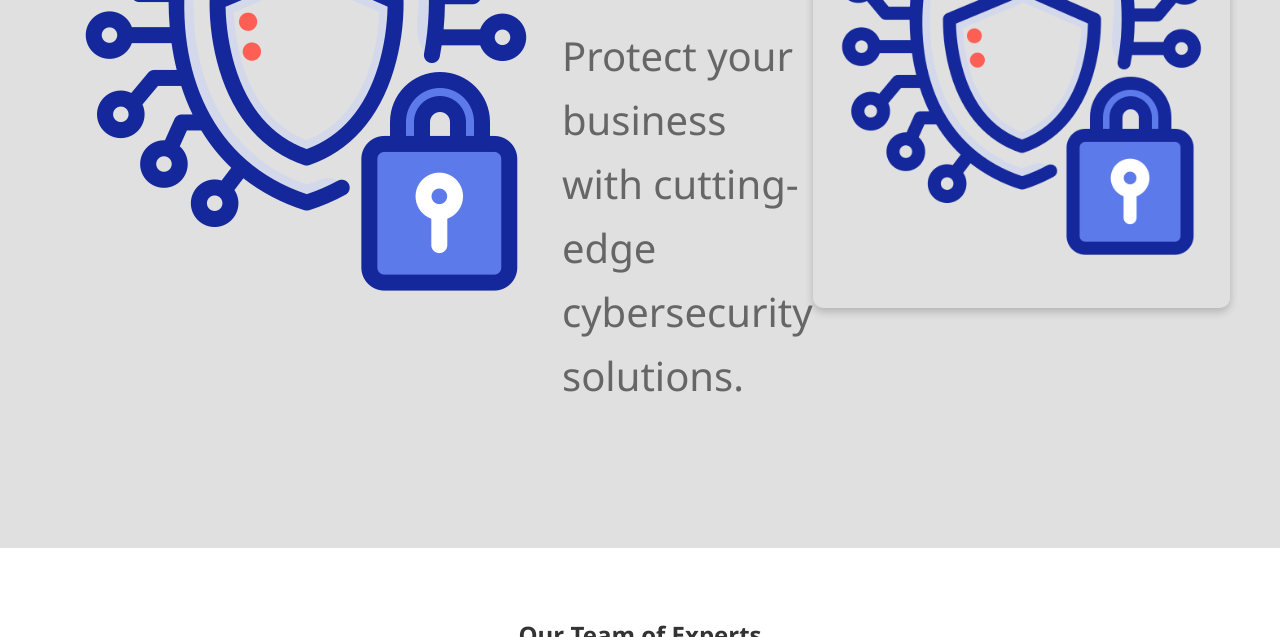
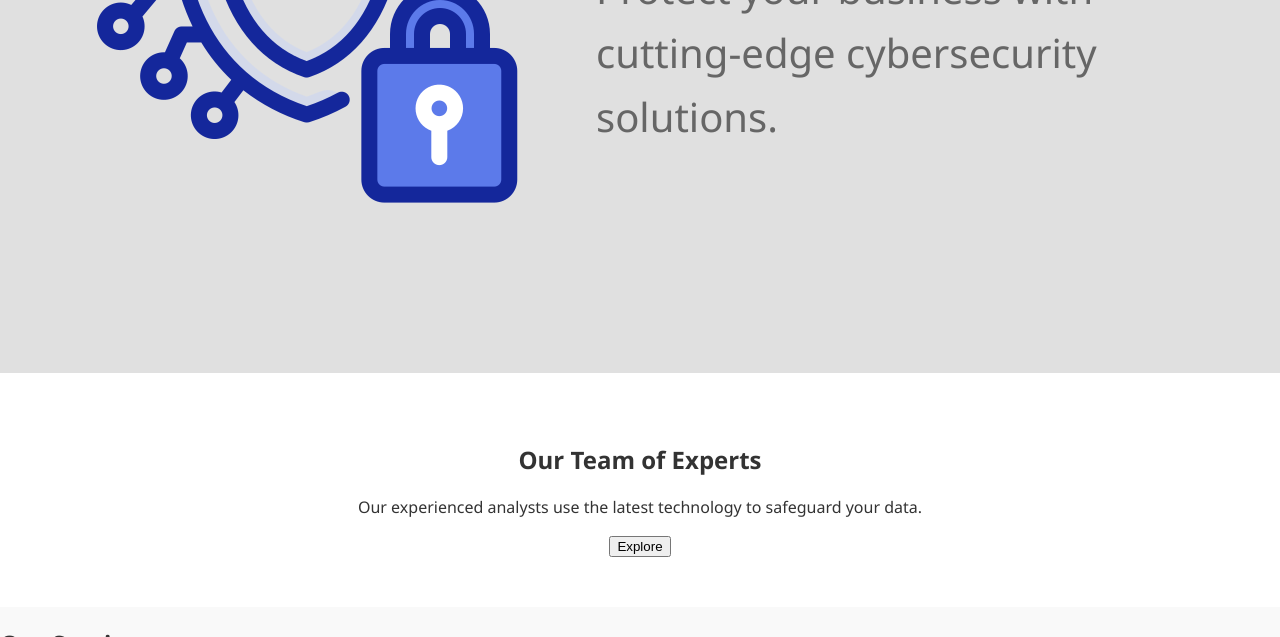
Before and after one commit to hl9082/Sample-website, a plain HTML site: page index.html in a window 1280 px wide. Shown: the part 463-1100 px from the top of the page. Drawn offline with Linux system fonts and the light colour scheme.

Commit message:
index updated

```diff
--- a/index.html
+++ b/index.html
@@ -38,7 +38,7 @@
             <p>Protect your business with cutting-edge cybersecurity solutions.</p>
         </div>
         <div class="hero-image">
-            <img src="cybersecurity.jpg" alt="Cybersecurity">
+
         </div>
     </section>
 
```
